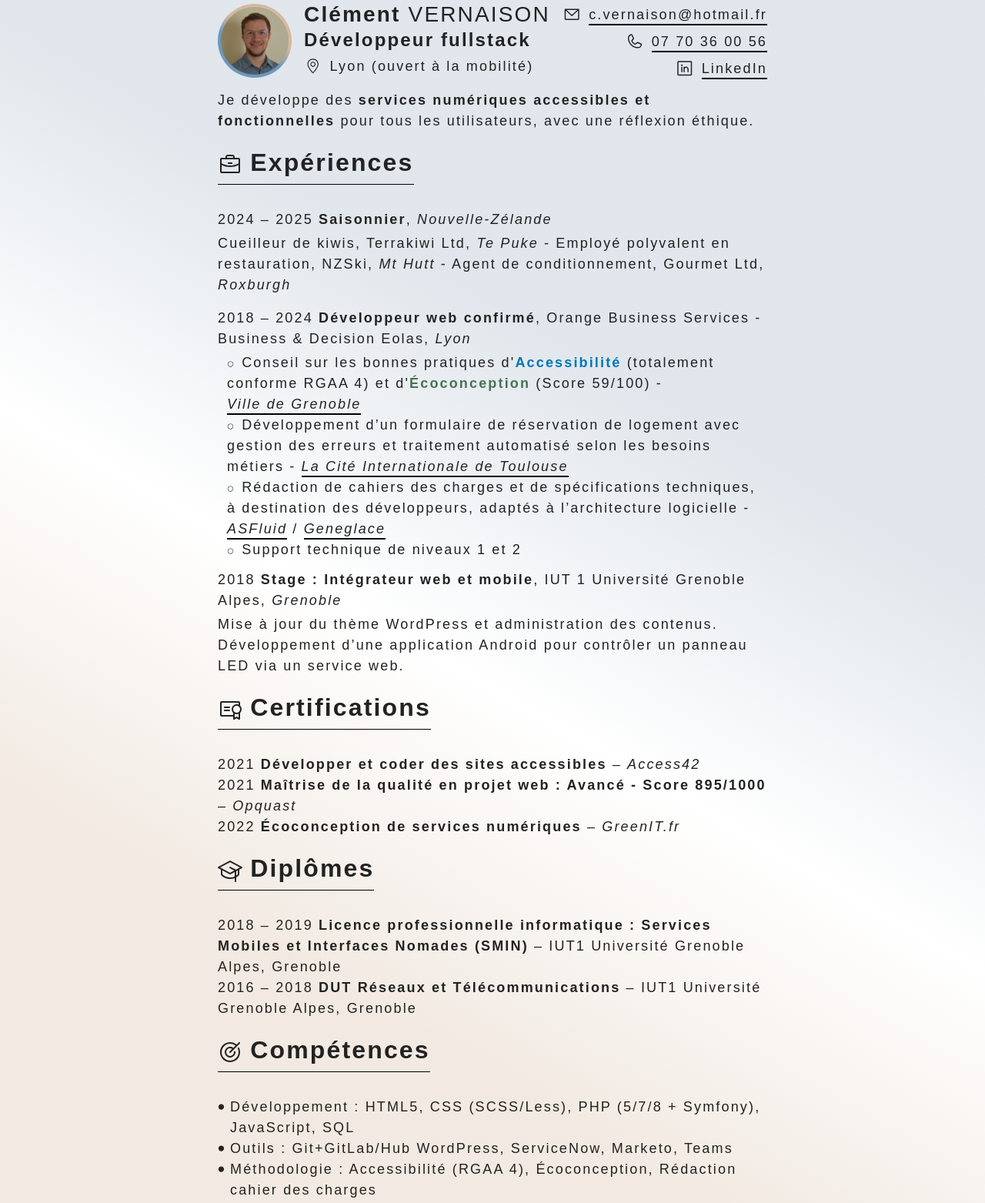
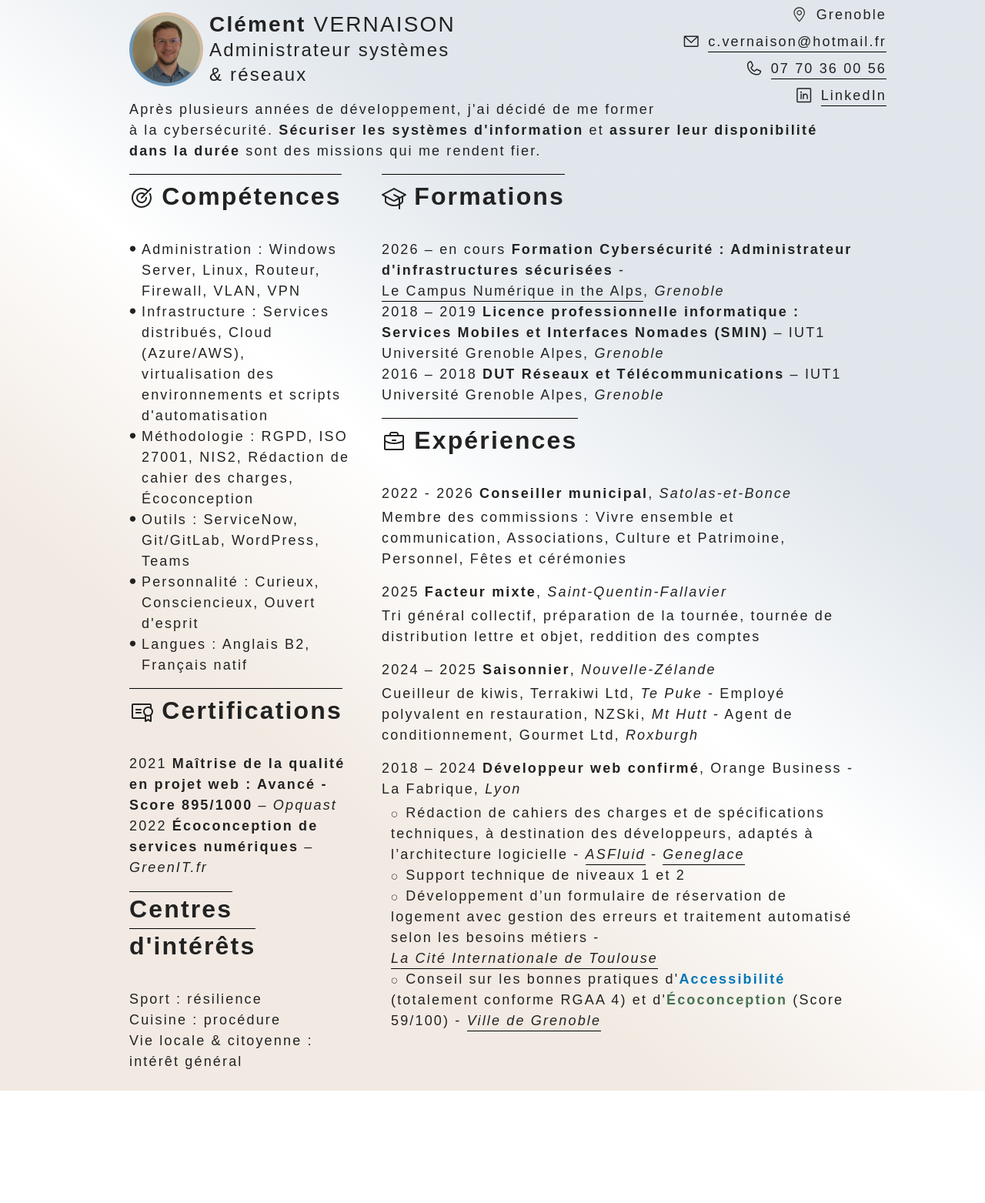
Before and after one commit to clm-vns/clm-vns.github.io, a plain HTML site: page index.html in a window 1280 px wide. Shown: the top 1563 px of the page at 77% size. After the commit the page ends 1417 px from the top, so only its background shows below. Drawn offline with Linux system fonts and the light colour scheme; files whose address does not match are found by name.

Commit message:
V1.1.202605280840

```diff
--- a/index.html
+++ b/index.html
@@ -1,11 +1,11 @@
 <!DOCTYPE html>
 <html lang="fr">
 <head>
-    <title>Clément Vernaison - Développeur fullstack - Lyon (ouvert à la mobilité)</title>
+    <title>Clément Vernaison - Administrateur systèmes & réseaux - Grenoble</title>
     <meta charset="UTF-8">
     <meta http-equiv="X-UA-Compatible" content="IE=edge">
     <meta name="viewport" content="width=device-width, initial-scale=1">
-    <meta name="description" content="Je développe des services numériques accessibles et fonctionnelles pour tous les utilisateurs, avec une réflexion éthique."/>
+    <meta name="description" content="Je sécurise les systèmes d'information et assure leur disponibilité dans la durée."/>
     <link rel="stylesheet" href="styles/app.min.css">
     <script src="app.min.js"></script>
 </head>
@@ -13,82 +13,99 @@
     <nav id="skip-links" class="c-skip-links" role="navigation" aria-label="Accès rapide">
         <ul class="c-skip-links__list">
             <li class="c-skip-links__item"><a href="#content" class="c-skip-links__link">Contenu</a></li>
+            <li class="c-skip-links__item"><a href="#skills" class="c-skip-links__link">Compétences</a></li>
+            <li class="c-skip-links__item"><a href="#degree" class="c-skip-links__link">Formations</a></li>
             <li class="c-skip-links__item"><a href="#experience" class="c-skip-links__link">Expériences</a></li>
             <li class="c-skip-links__item"><a href="#certifications" class="c-skip-links__link">Certifications</a></li>
-            <li class="c-skip-links__item"><a href="#degree" class="c-skip-links__link">Diplômes</a></li>
-            <li class="c-skip-links__item"><a href="#skills" class="c-skip-links__link">Compétences</a></li>
             <li class="c-skip-links__item"><a href="#hobbies" class="c-skip-links__link">Centres d'intérêts</a></li>
         </ul>
     </nav>
     <div class="container">
         <header class="c-header" role="banner">
-            <div class="c-header__logo">
+            <div class="u-flex u-flex--align-center">
+                <div class="c-header__logo u-pr-2">
                     <img src="portrait.webp" alt=""/>
                 </div>
                 <h1 class="c-header__title u-margin-bottom-0">
-                <span><span class="u-text-bold">Clément</span> <span class="u-text-upper">Vernaison</span></span><br>
-                <span class="c-header__title-baseline u-text-bold">Développeur fullstack</span><br>
-                <span class="c-header__title-geo has-icon--left"><i class="o-icon o-icon--map-marker o-icon--medium" role="presentation"></i>Lyon (ouvert à la mobilité)</span>
+                    <span class="u-text-bold">Clément</span> <span class="u-text-upper">Vernaison</span></span><br>
+                    <span class="c-header__title-baseline">Administrateur systèmes<br>& réseaux</span>
                 </h1>
+            </div>
+            <p>Après plusieurs années de développement, j'ai décidé de me former<br>à la cybersécurité. <em>Sécuriser les systèmes d'information</em> et <em>assurer leur disponibilité dans la durée</em> sont des missions qui me rendent fier.</p>
             <ul class="c-header__contact">
+                <li class="has-icon--left"><i class="o-icon o-icon--map-marker o-icon--medium" role="presentation"></i>Grenoble</li>
                 <li class="has-icon--left"><i class="o-icon o-icon--mail o-icon--medium" role="presentation"></i><a href="mailto:c.vernaison@hotmail.fr">c.vernaison@hotmail.fr</a></li>
                 <li class="has-icon--left"><i class="o-icon o-icon--phone o-icon--medium" role="presentation"></i><a href="tel:+33770360056">07 70 36 00 56</a></li>
-                <li class="c-header__contact-linkedin has-icon--left"><i class="o-icon o-icon--linkedin o-icon--medium" role="presentation"></i><a href="https://www.linkedin.com/in/clement-vernaison/" target="_blank">LinkedIn</a></li>
+                <li class="has-icon--left u-pl-5"><i class="o-icon o-icon--linkedin o-icon--medium" role="presentation"></i><a href="https://www.linkedin.com/in/clement-vernaison/" target="_blank">LinkedIn</a></li>
             </ul>
         </header>
         <main id="content" role="main">
-            <p class="u-margin-top-0">Je développe des <em>services numériques accessibles et fonctionnelles</em> pour tous les utilisateurs, avec une réflexion éthique.</p>
+            <div class="row">
+                <div class="col-sm-4">
+                    <section id="skills">
+                        <h2><span class="u-border u-border--top u-padding-top-1 has-icon has-icon--left"><i class="o-icon o-icon--target" role="presentation"></i>Compétences</span></h2>
+                        <ul class="has-bullet">
+                            <li>Administration : Windows Server, Linux, Routeur, Firewall, VLAN, VPN</li>
+                            <li>Infrastructure : Services distribués, Cloud (Azure/AWS), virtualisation des environnements et scripts d'automatisation</li>
+                            <li>Méthodologie : RGPD, ISO 27001, NIS2, Rédaction de cahier des charges, Écoconception</li>
+                            <li>Outils : ServiceNow, Git/GitLab, WordPress, Teams</li>
+                            <li>Personnalité : Curieux, Consciencieux, Ouvert d'esprit</li>
+                            <li>Langues : Anglais B2, Français natif</li>
+                        </ul>
+                    </section>
+                    <section id="certifications">
+                        <h2><span class="u-border u-border--top u-padding-top-1 has-icon has-icon--left"><i class="o-icon o-icon--certificate" role="presentation"></i>Certifications</span></h2>
+                        <ul>
+                            <li>2021 <em>Maîtrise de la qualité en projet web : Avancé - Score 895/1000</em> – <span class="u-text-italic">Opquast</span></li>
+                            <li>2022 <em>Écoconception de services numériques</em> – <span class="u-text-italic">GreenIT.fr</span></li>
+                        </ul>
+                    </section>
+                    <section id="hobbies">
+                        <h2><span class="u-border u-border--top u-padding-top-1 u-margin-top-4">Centres d'intérêts</span></h2>
+                        <ul>
+                            <li>Sport : résilience</li>
+                            <li>Cuisine : procédure</li>
+                            <li>Vie locale & citoyenne : intérêt général</li>
+                        </ul>
+                    </section>
+                </div>
+                <div class="col-sm-8">
+                    <section id="degree">
+                        <h2><span class="u-border u-border--top u-padding-top-1 has-icon has-icon--left"><i class="o-icon o-icon--graduation" role="presentation"></i>Formations</span></h2>
+                        <ul>
+                            <li>2026 – en cours <em>Formation Cybersécurité : Administrateur d'infrastructures sécurisées</em> - <a href="https://le-campus-numerique.fr/formations-cybersecurite/" target="_blank">Le Campus Numérique in the Alps</a>, <span class="u-text-italic">Grenoble</span></li>
+                            <li>2018 – 2019 <em>Licence professionnelle informatique : Services Mobiles et Interfaces Nomades (SMIN)</em> – IUT1 Université Grenoble Alpes, <span class="u-text-italic">Grenoble</span></li>
+                            <li>2016 – 2018 <em>DUT Réseaux et Télécommunications</em> – IUT1 Université Grenoble Alpes, <span class="u-text-italic">Grenoble</span></li>
+                        </ul>
+                    </section>
                     <section id="experiences">
-                <h2><span class="u-border u-border--bottom u-padding-bottom-1 has-icon has-icon--left"><i class="o-icon o-icon--briefcase" role="presentation"></i>Expériences</span></h2>
+                        <h2><span class="u-border u-border--top u-padding-top-1 has-icon has-icon--left"><i class="o-icon o-icon--briefcase" role="presentation"></i>Expériences</span></h2>
                         <p>
                         <ul>
+                            <li>
+                                <p class="u-margin-top-3 u-margin-bottom-1">2022 - 2026 <em>Conseiller municipal</em>, <span class="u-text-italic">Satolas-et-Bonce</span></p>
+                                <p class="u-margin-top-0">Membre des commissions : Vivre ensemble et communication, Associations, Culture et Patrimoine, Personnel, Fêtes et cérémonies</p>
+                            </li>
+                            <li>
+                                <p class="u-margin-top-3 u-margin-bottom-1">2025 <em>Facteur mixte</em>, <span class="u-text-italic">Saint-Quentin-Fallavier</span></p>
+                                <p class="u-margin-top-0">Tri général collectif, préparation de la tournée, tournée de distribution lettre et objet, reddition des comptes</p>
+                            </li>
                             <li>
                                 <p class="u-margin-top-3 u-margin-bottom-1">2024 – 2025 <em>Saisonnier</em>, <span class="u-text-italic">Nouvelle-Zélande</span></p>
                                 <p class="u-margin-top-0">Cueilleur de kiwis, Terrakiwi Ltd, <span class="u-text-italic">Te Puke</span> - Employé polyvalent en restauration, NZSki, <span class="u-text-italic">Mt Hutt</span> - Agent de conditionnement, Gourmet Ltd, <span class="u-text-italic">Roxburgh</span></p>
                             </li>
-                    <li><p class="u-margin-top-3 u-margin-bottom-1">2018 – 2024 <em>Développeur web confirmé</em>, Orange Business Services - Business & Decision Eolas, <span class="u-text-italic">Lyon</span></p>
+                            <li><p class="u-margin-top-3 u-margin-bottom-1">2018 – 2024 <em>Développeur web confirmé</em>, Orange Business - La Fabrique, <span class="u-text-italic">Lyon</span></p>
                                 <ul>
+                                    <li>Rédaction de cahiers des charges et de spécifications techniques, à destination des développeurs, adaptés à l’architecture logicielle - <a class="u-text-italic" href="https://www.asfluid.fr/" target="_blank">ASFluid</a> - <a class="u-text-italic" href="https://www.geneglace.com/" target="_blank">Geneglace</a></li>
+                                    <li>Support technique de niveaux 1 et 2</li>
+                                    <li>Développement d’un formulaire de réservation de logement avec gestion des erreurs et traitement automatisé selon les besoins métiers - <a class="u-text-italic" href="https://www.cite-internationale-toulouse.fr/" target="_blank">La Cité Internationale de Toulouse</a></li>
                                     <li>Conseil sur les bonnes pratiques d'<em class="u-color-tertiary">Accessibilité</em> (totalement conforme RGAA 4) et d'<em class="u-color-quaternary">Écoconception</em> (Score 59/100) - <a class="u-text-italic" href="https://www.grenoble.fr/" target="_blank">Ville de Grenoble</a></li>
-                            <li>Développement d’un formulaire de réservation de logement avec gestion des erreurs et traitement automatisé selon les besoins métiers - <a class="u-text-italic" href="https://www.cite-internationale-toulouse.fr/" target="_blank">La Cité Internationale de Toulouse</a></li>
-                            <li>Rédaction de cahiers des charges et de spécifications techniques, à destination des développeurs, adaptés à l’architecture logicielle - <a class="u-text-italic" href="https://www.asfluid.fr/" target="_blank">ASFluid</a> / <a class="u-text-italic" href="https://www.geneglace.com/" target="_blank">Geneglace</a></li>
-                            <li>Support technique de niveaux 1 et 2</li>
                                 </ul>
-                    </li>
-                    <li>
-                        <p class="u-margin-top-3 u-margin-bottom-1">2018 <em>Stage : Intégrateur web et mobile</em>, IUT 1 Université Grenoble Alpes, <span class="u-text-italic">Grenoble</span></p>
-                        <p class="u-margin-top-0">Mise à jour du thème WordPress et administration des contenus. Développement d’une application Android pour contrôler un panneau LED via un service web.</p>
                             </li>
                         </ul>
                     </section>
-            <section id="certifications">
-                <h2><span class="u-border u-border--bottom u-padding-bottom-1 has-icon has-icon--left"><i class="o-icon o-icon--certificate" role="presentation"></i>Certifications</span></h2>
-                <ul>
-                    <li>2021 <em>Développer et coder des sites accessibles</em> – <span class="u-text-italic">Access42</span></li>
-                    <li>2021 <em>Maîtrise de la qualité en projet web : Avancé - Score 895/1000</em> – <span class="u-text-italic">Opquast</span></li>
-                    <li>2022 <em>Écoconception de services numériques</em> – <span class="u-text-italic">GreenIT.fr</span></li>
-                </ul>
-            </section>
-            <section id="degree">
-                <h2><span class="u-border u-border--bottom u-padding-bottom-1 has-icon has-icon--left"><i class="o-icon o-icon--graduation" role="presentation"></i>Diplômes</span></h2>
-                <ul>
-                    <li>2018 – 2019 <em>Licence professionnelle informatique : Services Mobiles et Interfaces Nomades (SMIN)</em> – IUT1 Université Grenoble Alpes, Grenoble</li>
-                    <li>2016 – 2018 <em>DUT Réseaux et Télécommunications</em> – IUT1 Université Grenoble Alpes, Grenoble</li>
-                </ul>
-            </section>
-            <section id="skills">
-                <h2><span class="u-border u-border--bottom u-padding-bottom-1 has-icon has-icon--left"><i class="o-icon o-icon--target" role="presentation"></i>Compétences</span></h2>
-                <ul class="has-bullet">
-                    <li>Développement : HTML5, CSS (SCSS/Less), PHP (5/7/8 + Symfony), JavaScript, SQL</li>
-                    <li>Outils : Git+GitLab/Hub WordPress, ServiceNow, Marketo, Teams</li>
-                    <li>Méthodologie : Accessibilité (RGAA 4), Écoconception, Rédaction cahier des charges</li>
-                    <li>Personnalité : Curieux, Consciencieux, Ouvert d'esprit</li>
-                    <li>Langues : Anglais B2, français natif</li>
-                </ul>
-            </section>
-            <section id="hobbies">
-                <h2><span class="u-border u-border--bottom u-padding-bottom-1">Centres d'intérêts</span></h2>
-                <p class="u-margin-top-0">Course à pied et cyclisme | Cuisine et pâtisserie | Science générale | Vie locale et citoyenne</p>
-            </section>
+                </div>
+            </div>
         </main>
     </div>
 </body>
```
Also changed, not shown: styles/app.min.css. Lines whose indentation alone changed are shown as unchanged.
